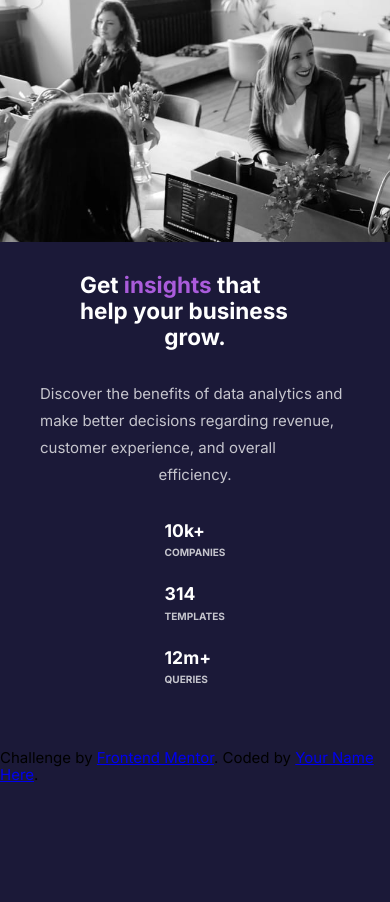
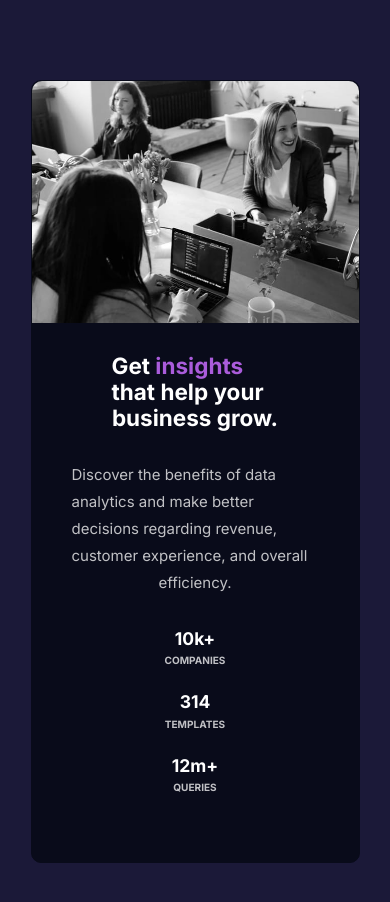
Before and after one commit to mensealeman/Stats-preview-card, a plain HTML site: page index.html in a window 390 px wide. Before the commit the page ends 844 px from the top, so only its background shows below. Drawn offline with Linux system fonts and the light colour scheme.

Commit message:
MobileClase31-10

```diff
--- a/design/css/style.css
+++ b/design/css/style.css
@@ -40,25 +40,37 @@ body {
     background-color: hsl(244, 38%, 16%);
 }
 
+.contenedor {
+    /* 327 x 781 */
+    background-color: hsl(233, 47%, 7%);
+    border: solid 1px hsl(233, 47%, 7%);
+    border-radius: 1rem;
+    width: 327px;
+    height: 781px;
+    align-items: center;
+    justify-content: center;
+    margin: 8rem 0 8rem 0;
+}
+
 .bgimg1 {
     background-image: url(/images/image-header-mobile.jpg);
     background-size: cover;
     background-image: no-repeat;
+    align-items: center;
     position: relative;
-    width: 100%;
+    border-radius: 1rem 1rem 0 0;
+    width: 327px;
     height: 242px;
     /*  328x242  */
 }
 
 main section div .bgimg2 {
-    background-color: rgba(170, 92, 219, .6);
+    background-color: hsl(277, 64%, 61%, .6);
     width:100%;
     height: 100%;
     position: absolute;
-    display: flex;
-    flex-direction: column;
-    align-items: center;
-    justify-content: center;
+    border: ;
+
 }
 
 main {
@@ -84,22 +96,29 @@ section p {
     line-height: 1.8;
 }
 
+.marpa {
+    display: flex;
+    flex-direction: column;
+    justify-content: center;
+    align-items: center;
+    text-align: center;
+}
+
 .marpa .mp1 h3, h6{
     margin: 0;
     padding: 3px;
     justify-content: center;
-    align-items: center;
+
 }
 
 .marpa .mp1 h6 {
     margin-bottom: 2rem;
+
 }
 
 .marpa .mp2 h3, h6{
     margin: 0;
     padding: 3px;
-    justify-content: center;
-    align-items: center;
 }
 
 .marpa .mp2 h6 {
@@ -109,14 +128,11 @@ section p {
 .marpa .mp3 h3, h6{
     margin: 0;
     padding: 3px;
-    justify-content: center;
-    align-items: center;
 }
 
 .marpa .mp3 h6 {
     margin-bottom: 2rem;
 }
-
 
 section h2, h3 {
     color: hsl(0, 0%, 100%);
@@ -133,25 +149,3 @@ section h6 {
 span {
     color: hsl(277, 64%, 61%);
 }
-
-
-
-
-
-
-
-/*-----------------Footer----------------*/
-section .attribution {
-    margin-top: 4rem;
-
-}
-
-head .attribution {
-     font-size: 11px;
-     text-align: center;
-
-}
-
-head .attribution {
-    color: hsl(228, 45%, 44%);
-}
--- a/index.html
+++ b/index.html
@@ -17,12 +17,14 @@
 
 <body>
   <main>
+
+    <div  class="contenedor">
       <section class="bgimg1">
         <div class="bgimg2">
         </div>
       </section>
 
-
+      <div class="texto">
         <section>
             <h2>
             Get <span>insights</span> that help your business grow.
@@ -46,14 +48,10 @@
             <h6>queries</h6>
           </div>
         </section>
+      </div>
+    </div>
 
   </main>
 
-    <section>
-    <div class="attribution">
-    Challenge by <a href="https://www.frontendmentor.io?ref=challenge" target="_blank">Frontend Mentor</a>.
-    Coded by <a href="#">Your Name Here</a>.
-  </div>
-</section>
 </body>
 </html>
```
Lines whose indentation alone changed are shown as unchanged.
